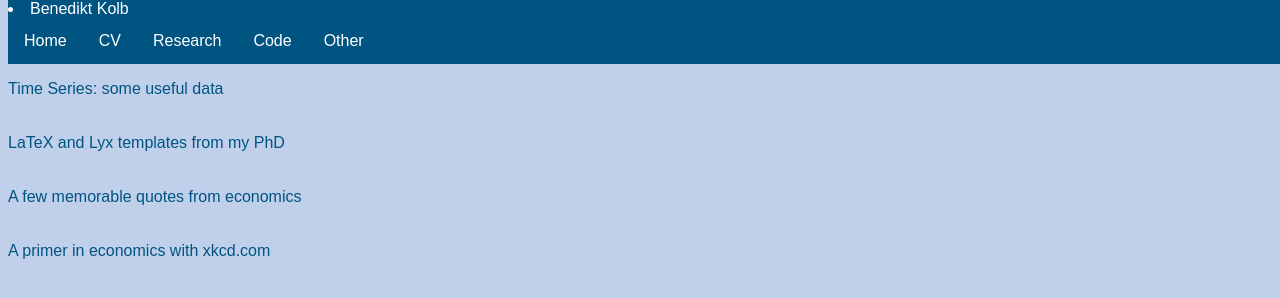
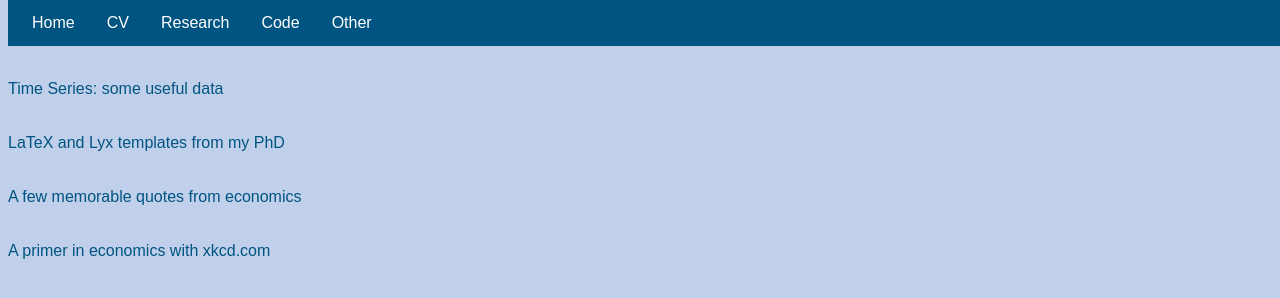
Before and after one commit to benkolb/other, a plain HTML site: page index.html in a window 1280 px wide. Drawn offline with Linux system fonts and the light colour scheme.

Commit message:
Update index.html

```diff
--- a/index.html
+++ b/index.html
@@ -10,7 +10,7 @@
       href="general.css">
 
 <div class="navbar">
-  <li>Benedikt Kolb</li>
+  <p Benedikt Kolb</p>
   <a href="http://benkolb.github.io/">Home</a>
   <a href="http://benkolb.github.io/cv/">CV</a>
   <a href="http://benkolb.github.io/research/">Research</a>
```
